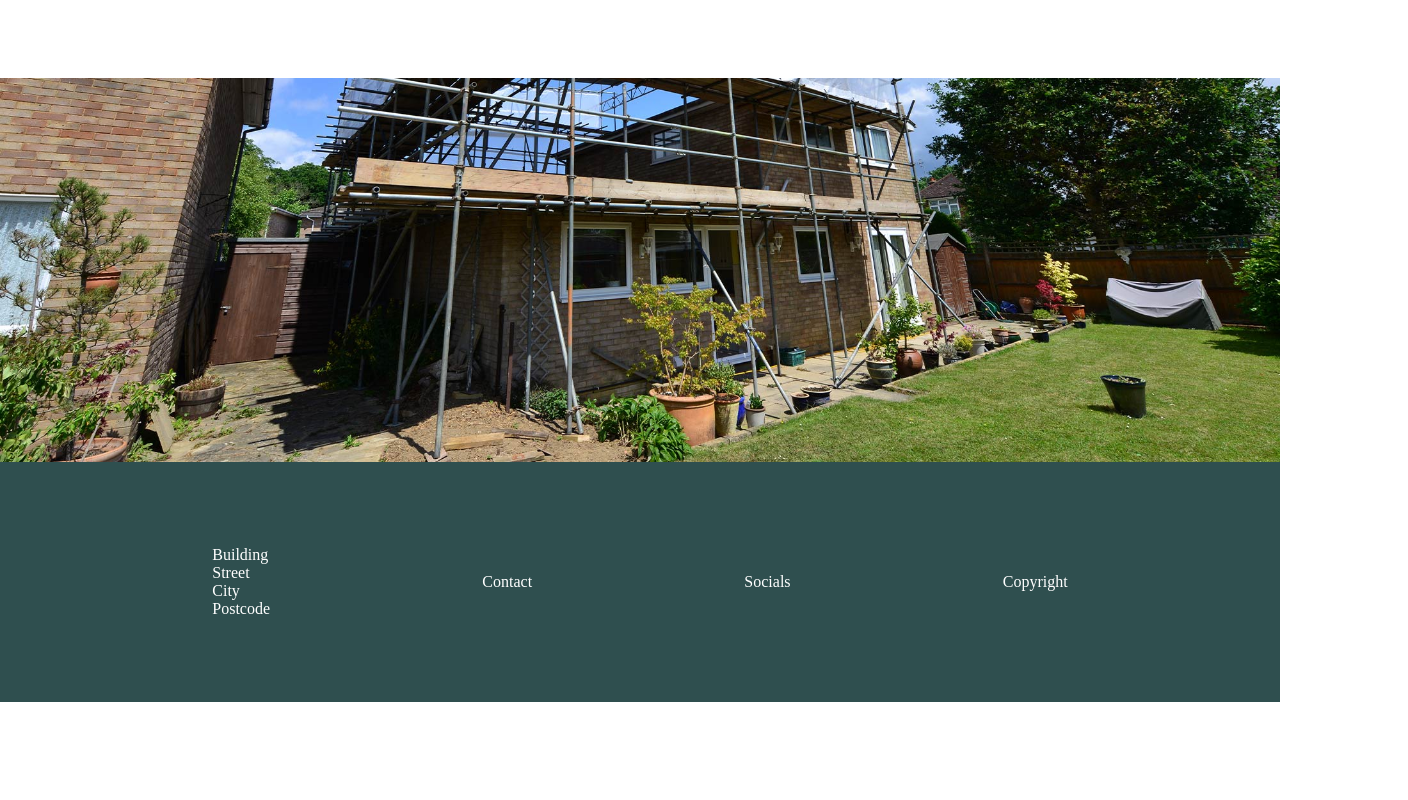
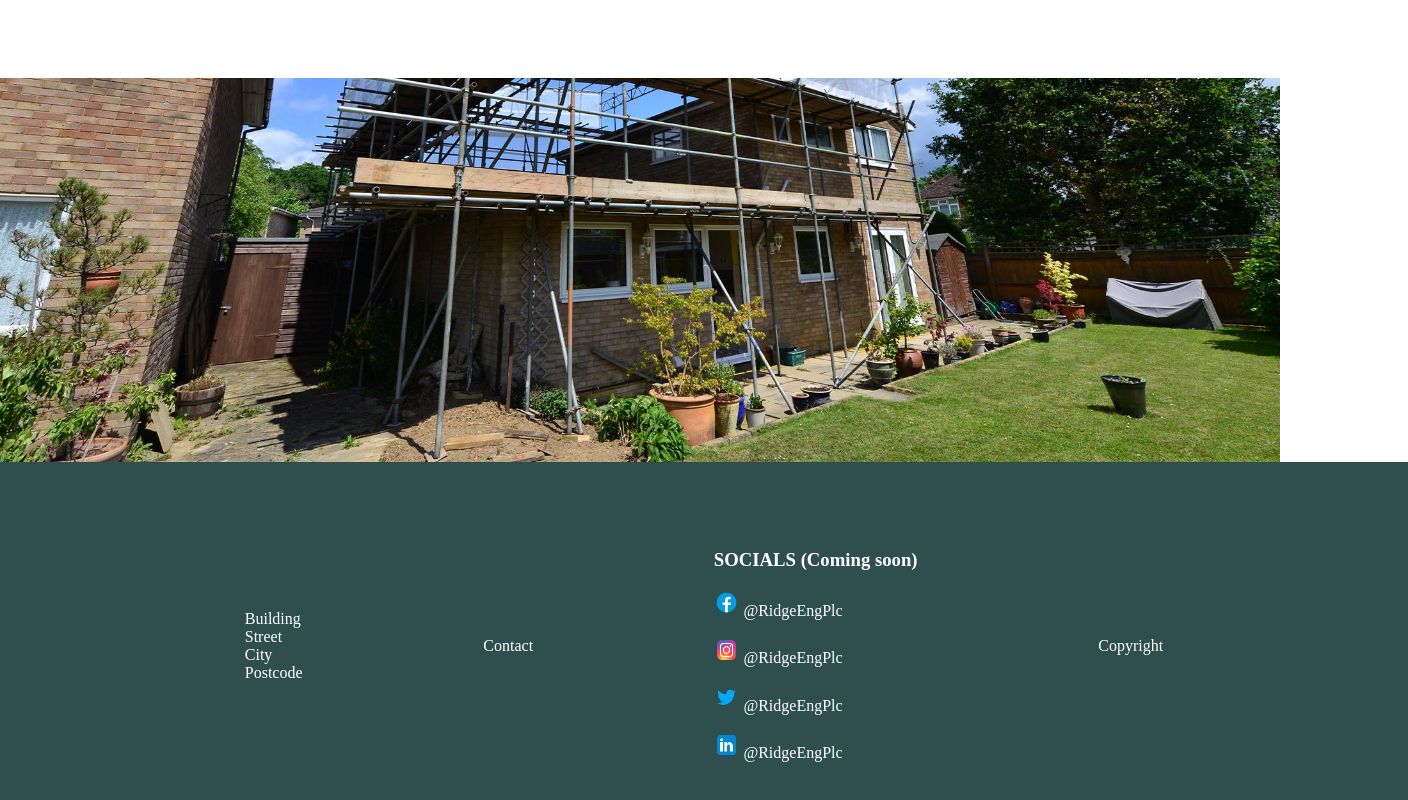
Before and after one commit to Jahsiah95/Ridgeline, a plain HTML site: page about/about.html in a window 1280 px wide. Shown: the part 2274-3074 px from the top of the page, 1408 px wide, since content can reach past the window. Before the commit the page ends 2976 px from the top, so only its background shows below. Drawn offline with Linux system fonts and the light colour scheme.

Commit message:
initial commit

```diff
--- a/about/about.css
+++ b/about/about.css
@@ -135,6 +135,17 @@ li{
     align-items: center;
     color: white;
     min-height: 30vh;
+    padding: 5vw;
+}
+
+.socials{
+    display: flex;
+    flex-direction: column;
+    justify-content: space-between;
+}
+
+.social{
+    width: 2vw;
 }
 
 @media screen and (max-width: 700px){
--- a/about/about.html
+++ b/about/about.html
@@ -51,7 +51,17 @@
     <div id="footer">
         <p> Building <br> Street <br> City <br> Postcode </p>
         <p>Contact</p>
-        <p>Socials</p>
+        <div class="socials">
+            <h3>SOCIALS (Coming soon)</h3>
+
+            <a href=""><img src="../media/icons8-facebook-48.png" class="social"> @RidgeEngPlc</a>
+            <br>
+            <a href=""><img src="../media/icons8-instagram-48.png" class="social"> @RidgeEngPlc</a>
+            <br>
+            <a href=""><img src="../media/icons8-twitter-48.png" class="social"> @RidgeEngPlc</a>
+            <br>
+            <a href=""><img src="../media/icons8-linkedin-48.png" class="social"> @RidgeEngPlc</a>
+        </div>
         <p>Copyright</p>
     </div>
 </body>
--- a/services/services.css
+++ b/services/services.css
@@ -157,8 +157,18 @@ li{
     align-items: center;
     color: white;
     min-height: 30vh;
+    padding: 5vw;
 }
 
+.socials{
+    display: flex;
+    flex-direction: column;
+    justify-content: space-between;
+}
+
+.social{
+    width: 2vw;
+}
 
 @media screen and (max-width: 700px){
     #header{
```
Also changed, not shown: services/services.html (+11 -1 lines), media/icons8-facebook-48.png (added), media/icons8-gmail-logo-48.png (added), media/icons8-instagram-48.png (added), media/icons8-linkedin-48.png (added), media/icons8-location-48.png (added), media/icons8-twitter-48.png (added).
